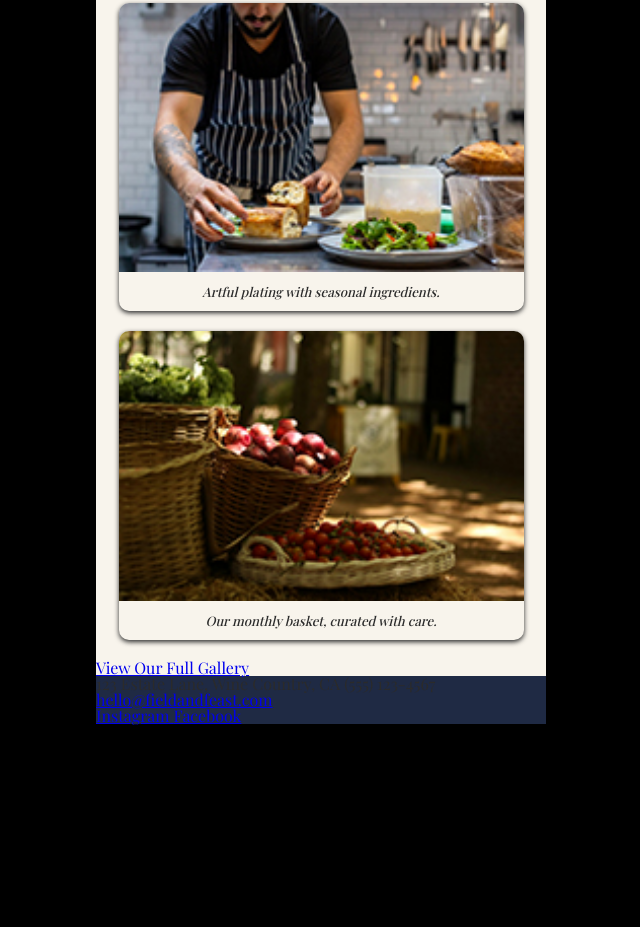
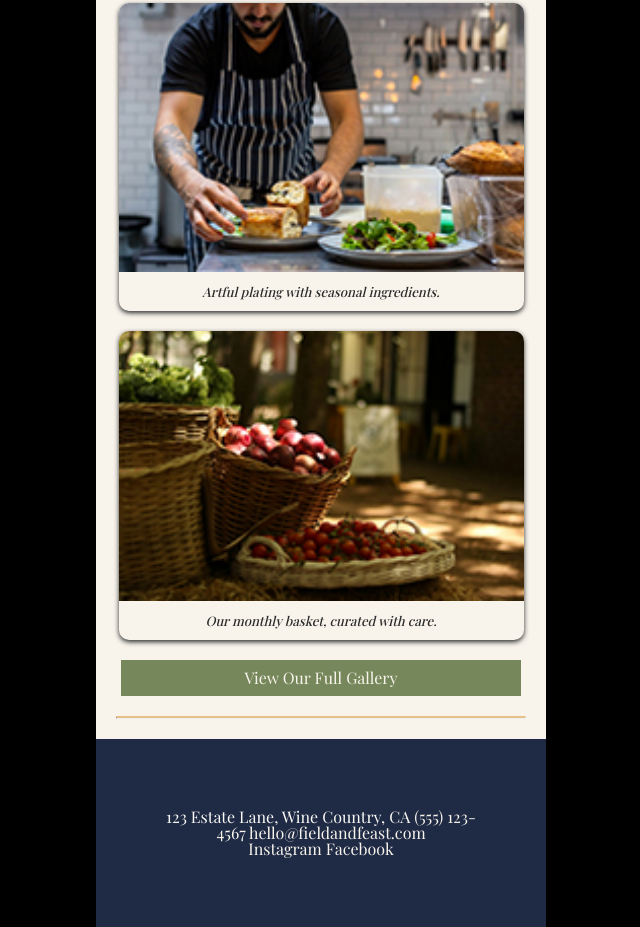
Before and after one commit to izusil/fieldandfeast, a plain HTML site: page index.html in a window 1280 px wide. Shown: the part 2532-3459 px from the top of the page, without its empty margins (319-959 px from the left). Before the commit the page ends 3258 px from the top, so only its background shows below. Drawn offline with nearby package versions, Linux system fonts and the light colour scheme; a web font is replaced by a local one.

```diff
--- a/index.html
+++ b/index.html
@@ -122,10 +122,12 @@
         <p>Our monthly basket, curated with care.</p>
     </article>
     <a href="#">View Our Full Gallery</a>
+    <hr class="yellowline">
 </body>
 <footer>
     <address>
-        123 Estate Lane, Wine Country, CA (555) 123-4567
+        123 Estate Lane, Wine Country, CA
+        <a href="tel:555 123-4567">(555) 123-4567</a>
         <a href="mailto:hello@fieldandfeast.com">hello@fieldandfeast.com</a>
     </address>
     <a href="#">Instagram </a>
--- a/stylesheet.css
+++ b/stylesheet.css
@@ -9,29 +9,8 @@
     License: none (public domain)
 */
 
-html,
-body,
-div,
-span,
-applet,
-object,
-iframe,
-h1,
-h2,
-h3,
-h4,
-h5,
-h6,
-p,
-blockquote,
-pre,
-a,
-abbr,
-acronym,
-address,
-big,
-cite,
-code,
+html,body,div,span,applet,object,iframe,h1,h2,h3,h4,h5,h6,p,blockquote,pre,a,abbr,acronym,address,big,
+cite,code,
 del,
 dfn,
 em,
@@ -167,7 +146,7 @@ footer {
     background-color: var(--linen);
 }
 
-header {
+header, footer {
     background-color: var(--midnight-blue);
     color: var(--soft-white);
     text-align: center;
@@ -283,8 +262,29 @@ article p {
     padding: 10px;
 }
 
+article + a {
+    display: block;
+    background-color: var(--olive-green);
+    color: var(--linen);
+    margin: 10px 25px;
+    padding: 10px 0px;
+    text-decoration: none;
+    text-align: center;
+}
+
+article + a:hover, article + a:focus {
+    background-color: var(--champagne-gold);
+}
+
+
 footer {
-    background-color: var(--midnight-blue);
+    padding: 70px;
+    display: inline-block;
+}
+
+footer a {
+    text-decoration: none;
+    color: var(--linen);
 }
 
 /* MEDIA QUERY (medium) */
```
